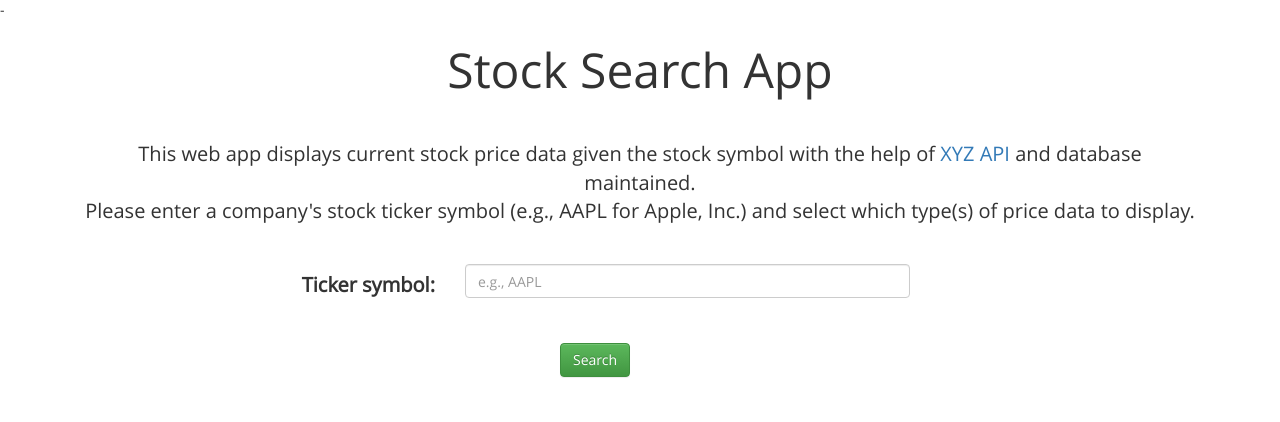
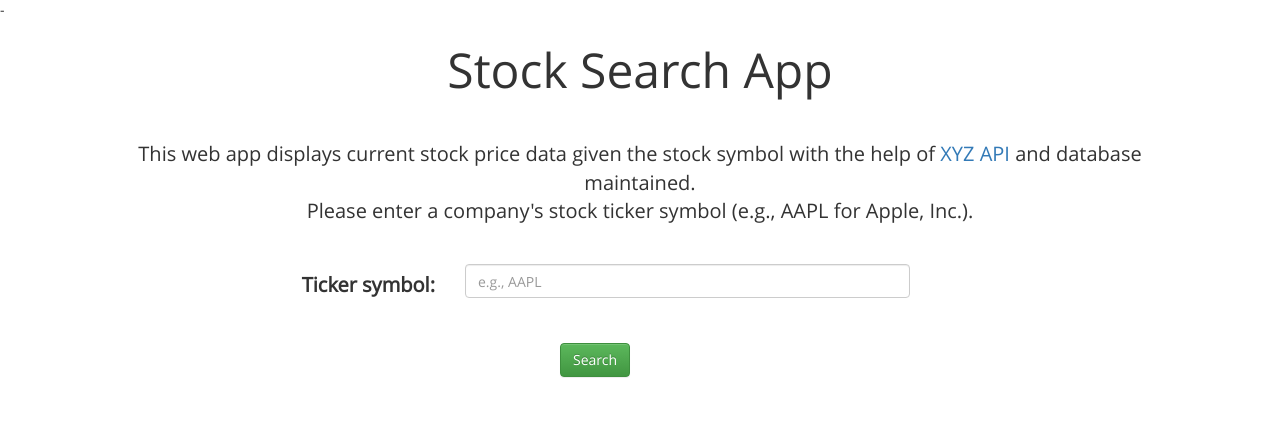
Before and after one commit to parulagg27/Coding-Assignment, a Flask app: page / in a window 1280 px wide. Shown: the top 422 px of the page. Run offline with Flask 2, Linux system fonts and the light colour scheme; some libraries are stand-ins or nearby versions.

Commit message:
minor fixes

```diff
--- a/stocks-web-app/templates/index.html
+++ b/stocks-web-app/templates/index.html
@@ -62,7 +62,7 @@
                 <p class="text-center">
                     This web app displays current stock price data given the stock symbol with the help of <a href="https://www.xyz.com">XYZ API</a> and database maintained.
                     <br>
-                    Please enter a company's stock ticker symbol (e.g., AAPL for Apple, Inc.) and select which type(s) of price data to display.
+                    Please enter a company's stock ticker symbol (e.g., AAPL for Apple, Inc.).
                 </p>
 
                 <br>
```
